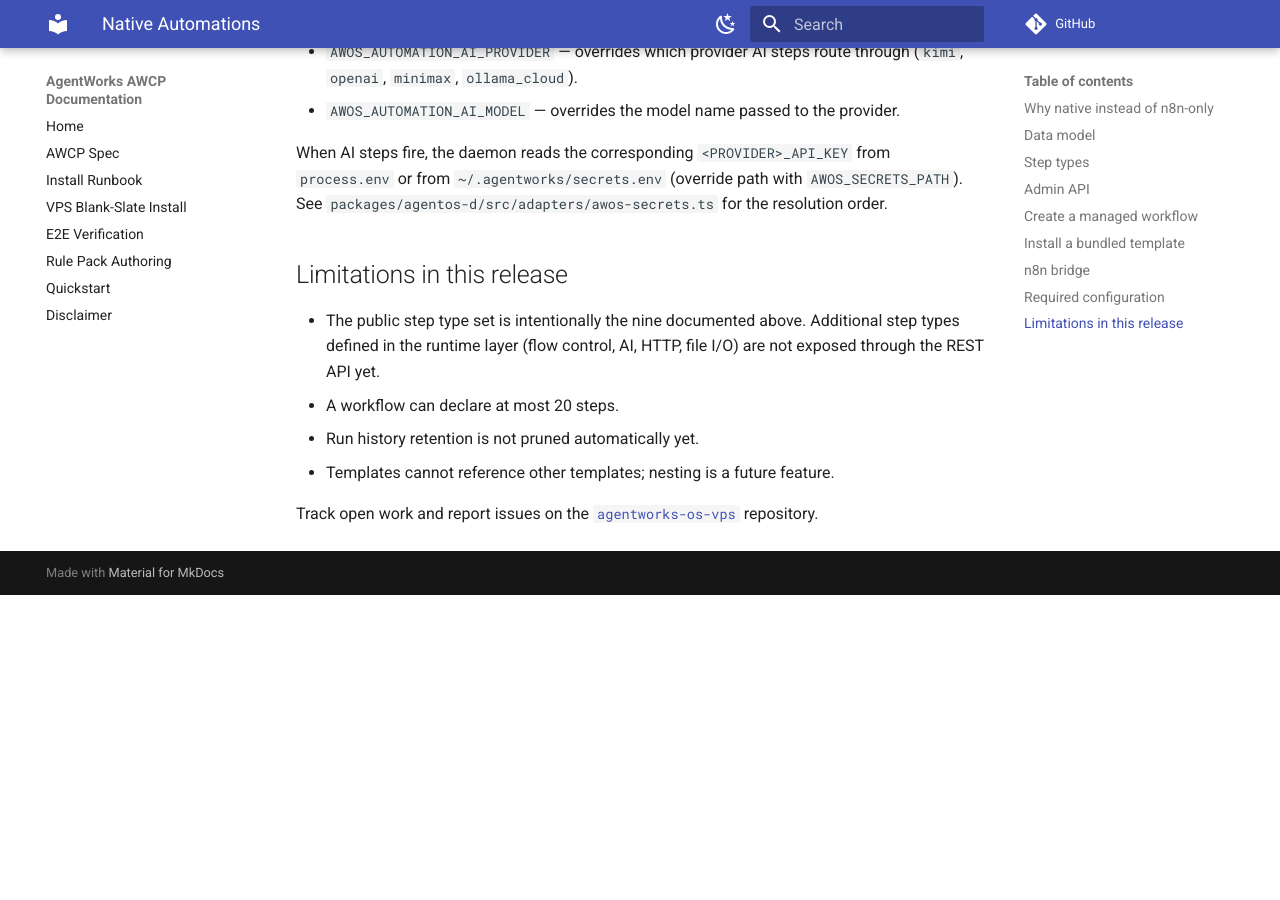
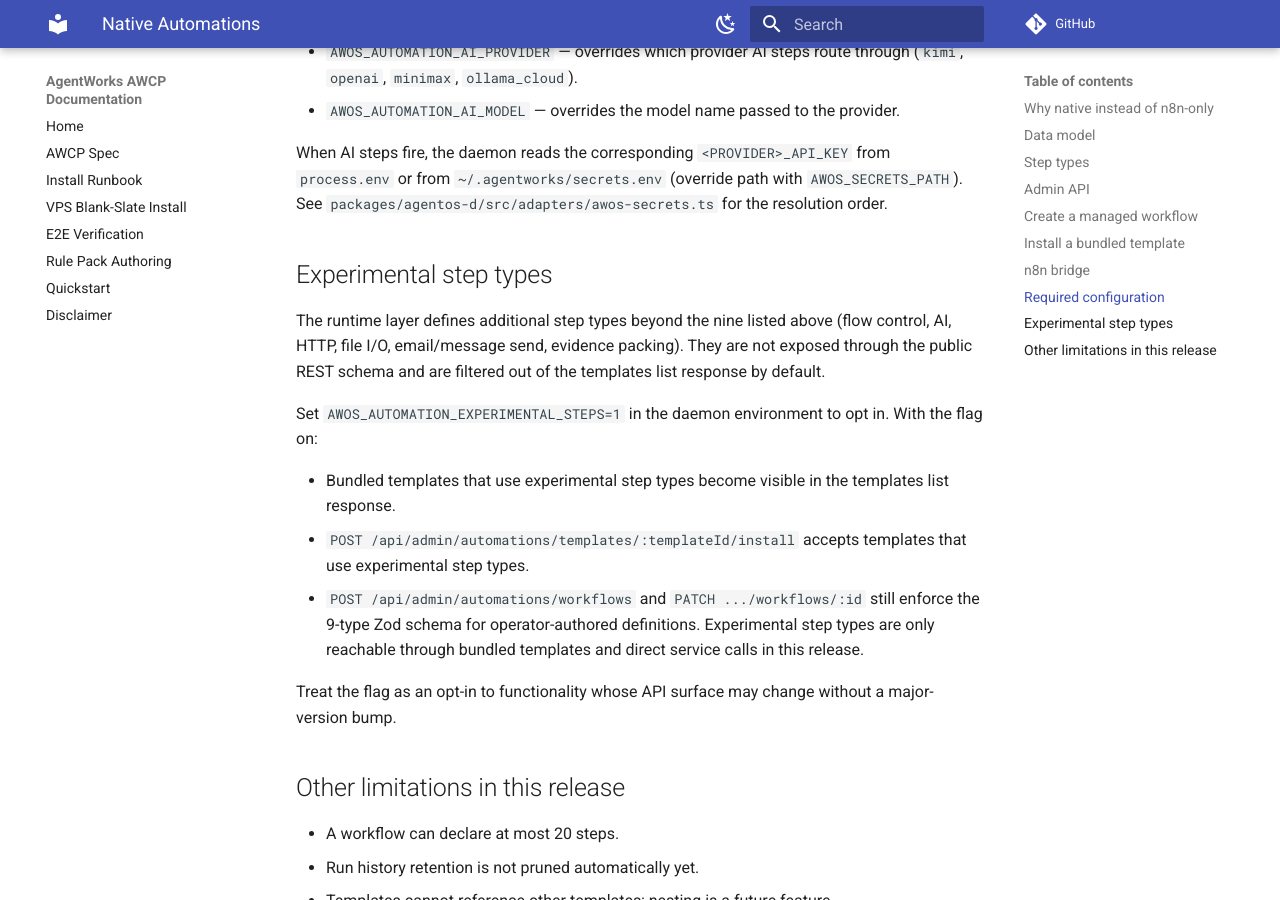
Before and after one commit to SGridworks/agentworks-os-vps, an MkDocs documentation site: the page built from docs/native-automations.md, in a window 1280 px wide and 900 px high, scrolled down 4050 px. Built offline with MkDocs 1.6.1 and Material for MkDocs 9.7.7, drawn with Linux system fonts in a browser that asks for light colours; comment, search, counter and statistics services are not loaded; before the commit the page ends 4645 px from its top, so only the background shows below that.

Commit message:
feat(automations): gate experimental step types behind opt-in flag
Internal step types in the runtime layer (ai.*, http.*, file.*, flow
control, evidence.pack, etc.) are now hidden from the templates list
response and rejected by the install endpoint unless the operator sets
AWOS_AUTOMATION_EXPERIMENTAL_STEPS=1.

The REST workflow create/update schemas already constrain operator
authored definitions to the 9 documented step types. This change
extends the same constraint to bundled-template install and to the
templates list payload, so the default install surfaces only step
types backed by a stable public schema.

- packages/agentos-d/src/services/native-automations.ts:
    + PUBLIC_STEP_TYPES set (the 9 documented types)
    + definitionUsesOnlyPublicSteps() helper
    + experimentalStepsEnabled() reading AWOS_AUTOMATION_EXPERIMENTAL_STEPS
    + listNativeAutomationTemplates filters bundled templates
    + installNativeAutomationTemplate throws template_uses_experimental_steps
      when an experimental template is installed with the flag off
- docs/native-automations.md: documents the flag.

vitest 68 files / 631 tests pass.

```diff
--- a/docs/native-automations.md
+++ b/docs/native-automations.md
@@ -183,11 +183,30 @@ from `process.env` or from `~/.agentworks/secrets.env` (override path
 with `AWOS_SECRETS_PATH`). See `packages/agentos-d/src/adapters/awos-secrets.ts`
 for the resolution order.
 
-## Limitations in this release
+## Experimental step types
 
-- The public step type set is intentionally the nine documented above.
-  Additional step types defined in the runtime layer (flow control,
-  AI, HTTP, file I/O) are not exposed through the REST API yet.
+The runtime layer defines additional step types beyond the nine listed
+above (flow control, AI, HTTP, file I/O, email/message send, evidence
+packing). They are not exposed through the public REST schema and are
+filtered out of the templates list response by default.
+
+Set `AWOS_AUTOMATION_EXPERIMENTAL_STEPS=1` in the daemon environment to
+opt in. With the flag on:
+
+- Bundled templates that use experimental step types become visible in
+  the templates list response.
+- `POST /api/admin/automations/templates/:templateId/install` accepts
+  templates that use experimental step types.
+- `POST /api/admin/automations/workflows` and `PATCH .../workflows/:id`
+  still enforce the 9-type Zod schema for operator-authored definitions.
+  Experimental step types are only reachable through bundled templates
+  and direct service calls in this release.
+
+Treat the flag as an opt-in to functionality whose API surface may
+change without a major-version bump.
+
+## Other limitations in this release
+
 - A workflow can declare at most 20 steps.
 - Run history retention is not pruned automatically yet.
 - Templates cannot reference other templates; nesting is a future
```
Also changed, not shown: 1 other file.
